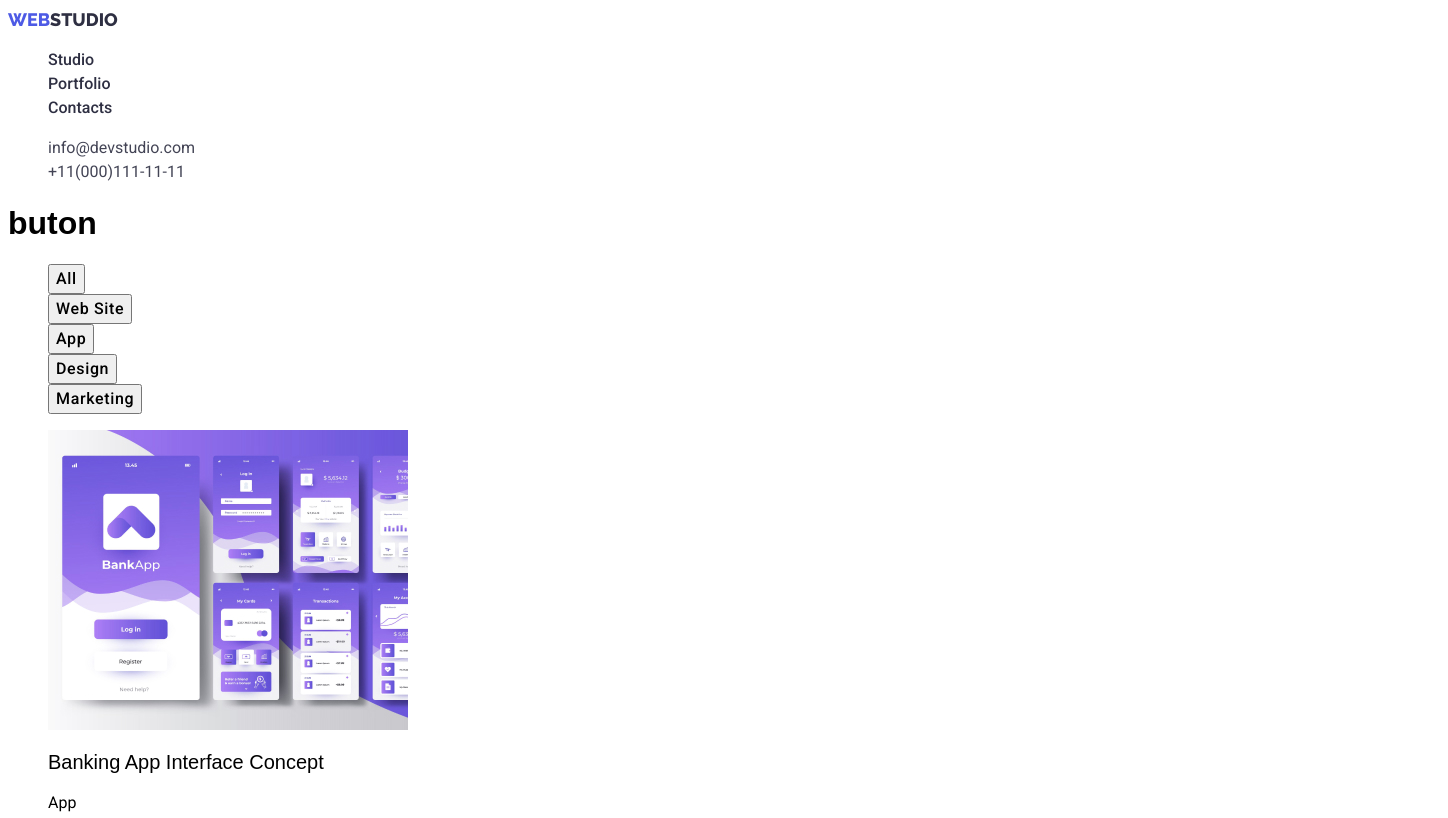
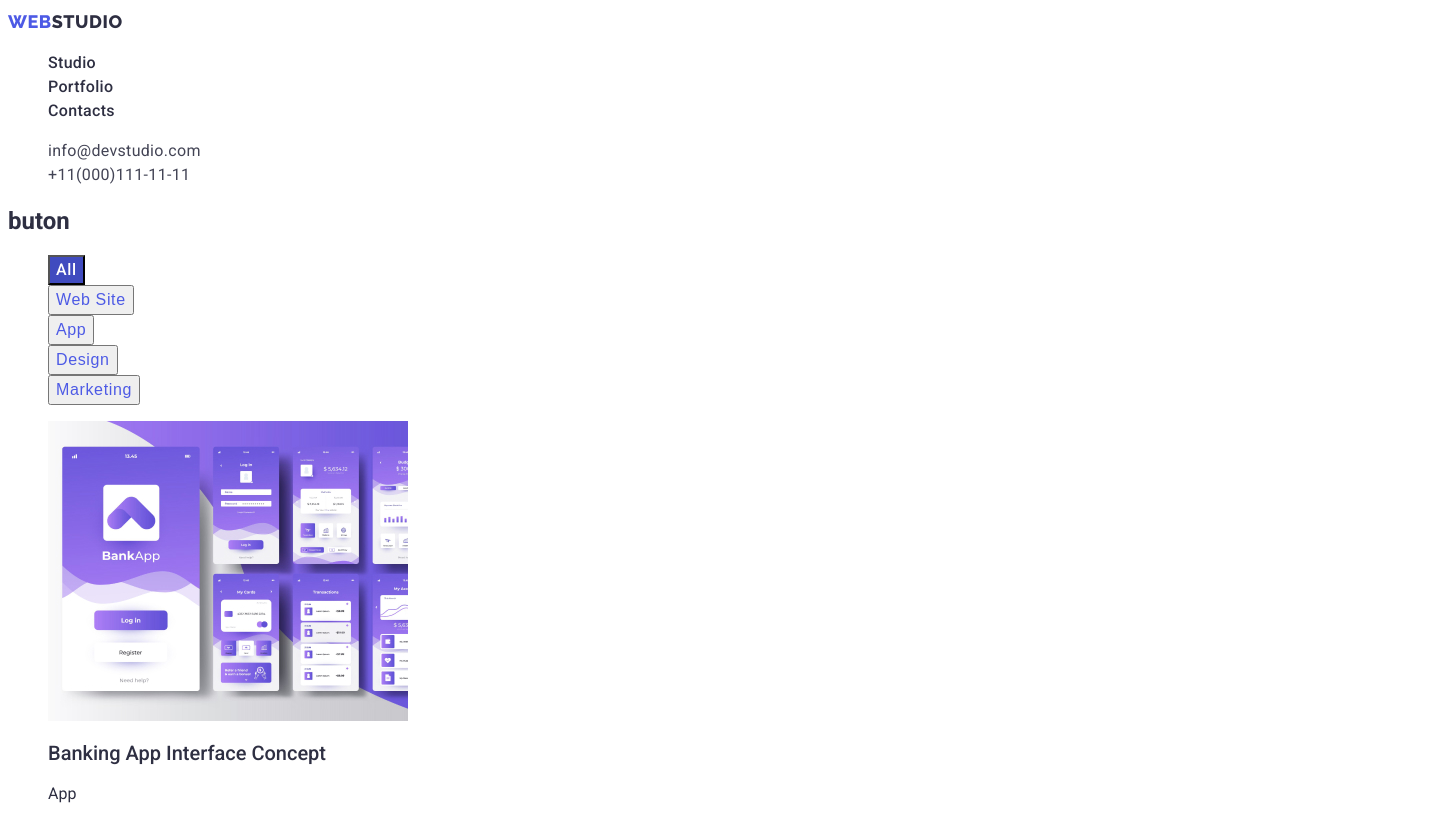
Before and after one commit to Babur1992/goit-markup-hw-02., a plain HTML site: page portfolio.html in a window 1280 px wide. Shown: the top 818 px of the page, 1448 px wide, since content can reach past the window. Drawn offline with Linux system fonts and the light colour scheme.

Commit message:
Сдача ДЗ 2

```diff
--- a/css/portfolio.css
+++ b/css/portfolio.css
@@ -3,97 +3,99 @@
    --btn:#404BBF;
    --footer: #2E2F42;
    --text:16px;
+   --logo-d:#2E2F42;
+   --cont: #434455;
 }
+
 .menu-list{
     list-style-type:none
 }
 
 body{
-    font-family: sans-serif;
+    font-family: 'Roboto',sans-serif;
     font-size: 16px;
-
+    background-color: #ffffff;
+    color: #2E2F42
 }
 
 a{
     text-decoration: none;
 }
+
  .logo{
 font-family: 'Raleway';
 font-style: normal;
 font-weight: 800;
 font-size: 18px;
-line-height: 24px;
-color: #4D5AE5;
+line-height: 1.5;
+letter-spacing: 0.03em;
+text-transform: uppercase;
+color:var(--logo);
+
 
  }
  .logo-dark{
-    color:#2E2F42
+    color:var(--logo-d)
  }
 
  .nav-link{
-font-family: 'Roboto';
-font-style: normal;
 font-weight: 500;
-font-size: 16px;
-line-height: 24px;
+line-height: 1.5;
+letter-spacing: 0.02em;
 color: #2E2F42;
  }
 
  .contacts-link{
-font-family: 'Roboto';
 font-style: normal;
-font-weight: 400;
-font-size: 16px;
-line-height: 24px;
-color: #434455;
+line-height: 1.5;
+letter-spacing: 0.02em;
+color: var(--cont);
+
  }
 .button{
 font-family: 'Roboto';
 font-style: normal;
 font-weight: 500;
 font-size: 16px;
-line-height: 24px;
+line-height: 1.5;
 display: flex;
 align-items: center;
 text-align: center;
 letter-spacing: 0.04em;
+color: #FFFFFF;
+background:var(--btn);
+cursor: pointer;
+}
 
-.btn:hover,
-.btn:focus
-
-}
 .btn{
-font-family: 'Roboto';
-font-style: normal;
 font-weight: 500;
 font-size: 16px;
-line-height: 24px;
+line-height: 1.5;
 display: flex;
 align-items: center;
 text-align: center;
 letter-spacing: 0.04em;
+color: #4D5AE5;
+cursor: pointer;
+
 }
 
 .img-work{
 font-weight: 500;
 font-size: 20px;
-line-height: 24px;
+line-height: 1.5x;
 }
 .img-text{
 font-family: 'Roboto';
 font-style: normal;
 font-weight: 400;
 font-size: 16px;
-line-height: 24px;
+line-height: 1.5;
 }
 
 
 .footer{
-width: 1440px;
-height: 310px;
-left: 0px;
-top: 1764px;
-    background: #2E2F42;
+background: #2E2F42;
 }
 
 .logo-light{
@@ -101,10 +103,24 @@ color: #F4F4FD;
 }
 
 .footer-text{
- font-family: 'Roboto';
-font-style: normal;
-font-weight: 400;
-font-size: 16px;
-line-height: 24px;
+line-height: 1.5;
+letter-spacing: 0.02em;
 color: #E7E9FC;
 }
+.btn:hover,
+.btn:focus{
+    background: #404BBF;
+}
+
+.button:hover,
+.button:focus{
+    background-color: #404BBF;
+}
+.nav-link:hover,
+.nav-link:focus{
+    color: #404BBF;
+}
+.contacts-link:hover,
+.contacts-link:focus{
+    color: #404BBF;
+}
--- a/css/style.css
+++ b/css/style.css
@@ -1,8 +1,12 @@
 :root{
 --bgr:#2E2F42;
 --logo:#4D5AE5;
---text-gero:#FFFFFF;
+--hero:#FFFFFF;
 --text:#434455;
+--ctc-link:#434455;
+--hero:#2E2F42;
+--logo-d:#2E2F42;
+--background: #404BBF;
 }
 
 a{
@@ -13,9 +17,14 @@ a{
     list-style-type:none
 }
 .body{
-    font-family: sans-serif;
+
+    font-family: 'Roboto,'sans-serif;
     font-size: 16px;
+    background-color: #ffffff;
+    color: #2E2F42;
+
 }
+
 /* Logo */
 .logo{
 font-family: 'Raleway';
@@ -23,123 +32,69 @@ font-style: normal;
 font-weight: 800;
 font-size: 18px;
 line-height: 1.5px;
-color: #4D5AE5;
+letter-spacing: 0.03em;
+text-transform: uppercase;
+color: var(--logo)
 }
+
 /* Logo Dark */
 .logo-dark{
-    color: #2E2F42;
+    color:var(--logo-d)
 }
 
 .nav-link{
-font-family: 'Roboto';
-font-style: normal;
 font-weight: 500;
-font-size: 16px;
-line-height: 1.5px;
+line-height: 1.5;
 letter-spacing: 0.02em;
+color: #2E2F42;
 }
 /* Contacts */
-.contacts{
-font-family: 'Roboto';
+.contacts-link{
 font-style: normal;
-font-weight: 400;
-font-size: 16px;
-line-height: 16px;
-line-height: 24px;
+line-height: 1.5;
 letter-spacing: 0.02em;
-color: #434455;
+color:var(--ctc-link)
 }
 /* Hero */
 .hero{
+background-color:#2E2F42;
+}
+/* Button */
+.btn{
+    background: var(--background: #404BBF)
+    cursor: pointer;
+}
+
+.hero-title{
+font-style: normal;
 font-weight: 700;
 font-size: 56px;
 line-height: 60px;
 text-align: center;
 letter-spacing: 0.02em;
-background-color:#2E2F42;
-
+color:#FFFFFF;
 }
-.btn:hover,
-.btn:focus
-/* Button */
-
-.hero-text{
-color: #FFFFFF;
-background-color: #2E2F42;;
-font-weight: 700;
-font-size: 56px;
-line-height: 60px;
+/* function-text */
+.section-text{
+line-height: 1.5px;
+letter-spacing: 0.02em;
 }
 
-/* functiion-2 */
-.function-title{
-font-family: 'Roboto';
-font-style: normal;
-font-weight: 500;
-font-size: 20px;
-line-height: 24px;
-}
-/* function-text */
-.function-text{
-font-family: 'Roboto';
-font-style: normal;
-font-weight: 400;
-font-size: 16px;
-line-height: 24px;
-}
-.function-link{
-    font-family: 'Roboto';
-font-style: normal;
-font-weight: 400;
-font-size: 16px;
-line-height: 24px;
-color: #434455;
-}
 /*  We doing */
-.we-doing2{
-font-family: 'Roboto';
-font-style: normal;
-font-weight: 700;
+.section-title{
 font-size: 36px;
-line-height: 40px;
+line-height: 1.5px;
+letter-spacing: 0.02em;
+text-transform: capitalize;
 color: #2E2F42;
 }
-/* our team */
-.our-team{
-font-family: 'Roboto';
-font-style: normal;
-font-weight: 700;
-font-size: 36px;
-line-height: 40px;
-color: #2E2F42;
-}
-/* img-name */
-.img-name{
-font-family: 'Roboto';
-font-style: normal;
-font-weight: 500;
-font-size: 20px;
-line-height: 24px;
-color: #2E2F42;
-}
-/* img-work */
-.img-work{
-    font-family: 'Roboto';
-font-style: normal;
-font-weight: 400;
-font-size: 16px;
-line-height: 24px;
-color: #434455;
-}
-/* footer */
+
 .logo{
-font-family: 'Raleway';
-font-style: normal;
 font-weight: 800;
 font-size: 18px;
 line-height: 21px;
-color: #4D5AE5;
 }
+/* footer */
 .logo-light{
 font-family: 'Raleway';
 font-style: normal;
@@ -151,18 +106,26 @@ position: absolute;
 }
 /* footer-text */
 .footer-text{
-font-family: 'Roboto';
-font-style: normal;
-font-weight: 400;
-font-size: 16px;
-line-height: 24px;
+line-height: 1.5;
+letter-spacing: 0.02em;
 color: #E7E9FC;
 }
 .footer{
-
-width: 1440px;
-height: 310px;
-left: 0px;
-top: 2280px;
 background: #2E2F42;
 }
+.nav-link:hover,
+.nav-link:focus{
+    color: #404BBF;
+}
+
+.logo:hover,
+.logo:focus
+
+.btn:hover,
+.btn:focus{
+    background-color:#404BBF;
+}
+.contacts-link:hover,
+.contacts-link:focus{
+    color: #404BBF;
+}
--- a/portfolio.html
+++ b/portfolio.html
@@ -12,7 +12,7 @@
     <link rel="preconnect" href="https://fonts.googleapis.com">
     <link rel="preconnect" href="https://fonts.gstatic.com" crossorigin>
     <link href="https://fonts.googleapis.com/css2?family=Raleway:wght@800&family=Roboto:wght@400;500;700&display=swap" rel="stylesheet">
-    <link rel="stylesheet" href="css/portfolio.css">
+    <link rel="stylesheet" href="./css/portfolio.css">
   </head>
   <body class="body">
     <header class="header">
@@ -37,6 +37,7 @@
     </header>
     <main class="main">
       <!--section button  -->
+      <section>
       <h1 class="title">buton</h1>
       <ul class="menu-list">
         <li class="list-btn">
@@ -55,9 +56,7 @@
           <button class="btn" type="button">Marketing</button>
         </li>
       </ul>
-
       <!--one section -->
-      <section class="img">
         <ul class="menu-list">
           <li class="img-list">
             <img class="menu-img"
@@ -93,9 +92,9 @@
             <p class="img-text">App</p>
           </li>
         </ul>
-      </section>
+
       <!-- Two section -->
-      <section>
+
         <ul class="menu-list">
           <li class="title-img">
             <img class="menu-img"  src="./images2/img4.jpg" alt="Car" width="360" height="300" />
@@ -124,9 +123,7 @@
             <p class="img-text">Marketing</p>
           </li>
         </ul>
-      </section>
       <!-- Three Section -->
-      <section class="section-three">
         <ul class="menu-list">
           <li class="title-img">
             <img class="menu-img"
```
Also changed, not shown: index.html (+18 -18 lines).
